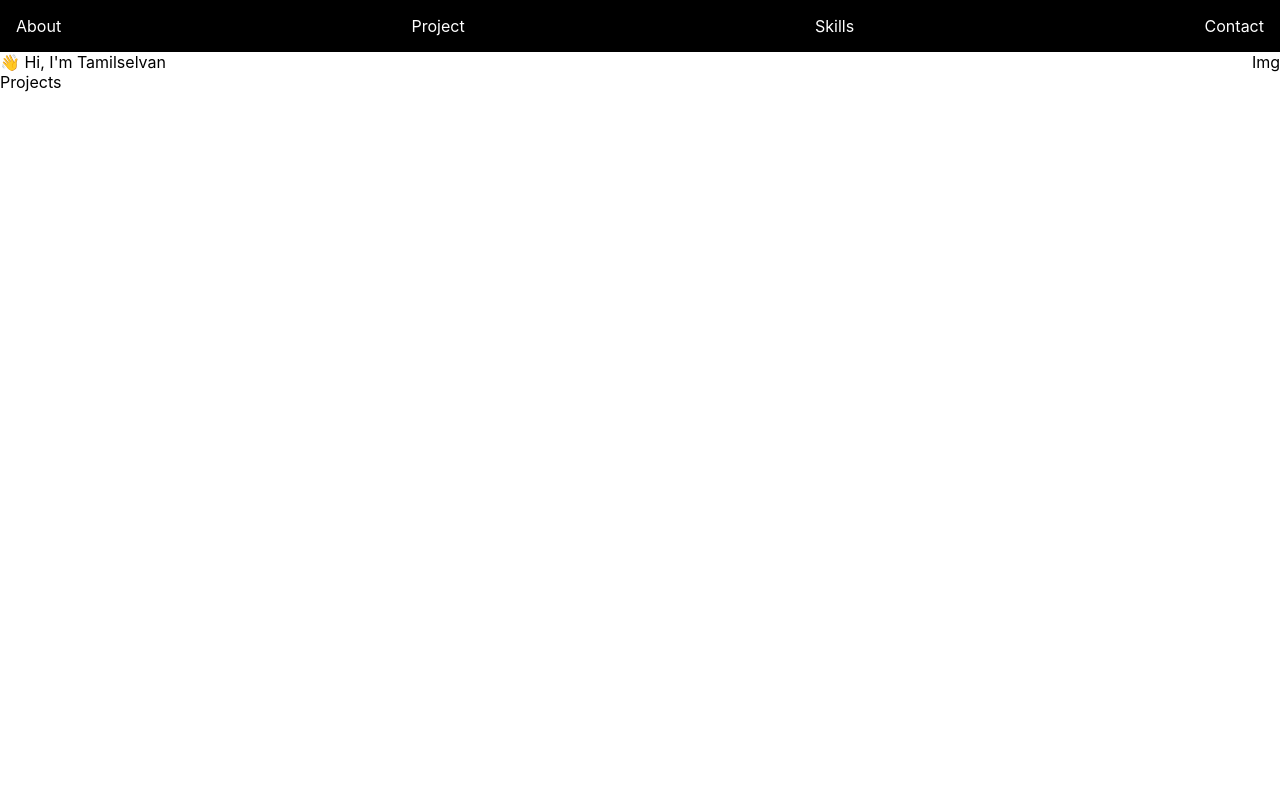
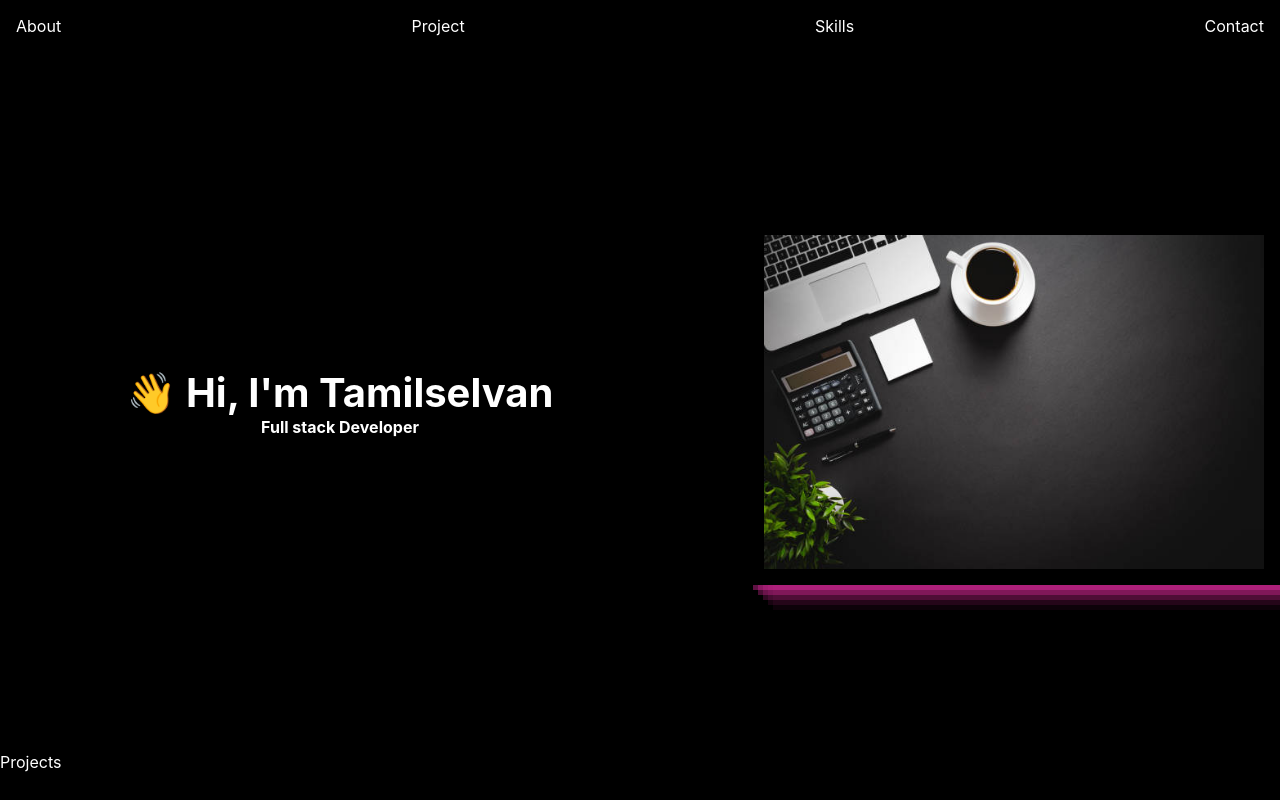
Before and after one commit to tamil752002/Personal-Portfolio, a React (Create React App) app in the folder client/my-portfolio/: page / in a window 1280 px wide. Built offline with nearby package versions, Linux system fonts and the light colour scheme.

Commit message:
add mantythings

```diff
--- a/client/my-portfolio/src/App.css
+++ b/client/my-portfolio/src/App.css
@@ -2,4 +2,6 @@
   padding: 0;
   margin: 0;
   box-sizing: border-box;
+  background-color: black;
+  color: white;
 }
--- a/client/my-portfolio/src/Components/Home.jsx
+++ b/client/my-portfolio/src/Components/Home.jsx
@@ -1,14 +1,17 @@
 import React from 'react'
 import "../styles/home.css"
+import  mYImg from "../assets/backgrdimg.jpg"
 const Home = () => {
   return (
     <div  className='homemasterDiv'>
-        <div>
-        👋 Hi, I'm Tamilselvan
+        <div className='mainContent'>
+          <div className='Name' > 👋 Hi, I'm Tamilselvan   </div>
+         <div>Full stack Developer</div>
 
         </div>
-        <div>
-            Img
+        <div  className='imageDiv'>
+        <img src={mYImg}  width ={ 500} alt="Background" className="backgroundImage" />
+
         </div>
 
 
--- a/client/my-portfolio/src/styles/home.css
+++ b/client/my-portfolio/src/styles/home.css
@@ -9,7 +9,28 @@
   }
   .mainContent{
     display: flex;
-    width: 100%;
+    flex-direction: column;
+    width: 50%;
     justify-content: center;
+    align-items: center;
+    height: 700px;
+    font-weight: 700;
+
+    padding-left: 40px;
+
 
   }
+
+  .Name{
+        font-size: 40px;
+
+
+  }
+  .imageDiv{
+    display: flex;
+    align-items: center;
+    padding: 1rem;
+
+    box-shadow: rgba(240, 46, 170, 0.4) 5px 5px, rgba(240, 46, 170, 0.3) 10px 10px, rgba(240, 46, 170, 0.2) 15px 15px, rgba(240, 46, 170, 0.1) 20px 20px, rgba(240, 46, 170, 0.05) 25px 25px;
+
+  }
```
Also changed, not shown: client/my-portfolio/src/assets/backgrdimg.jpg (renamed from client/my-portfolio/public/backgrdimg.jpg).
